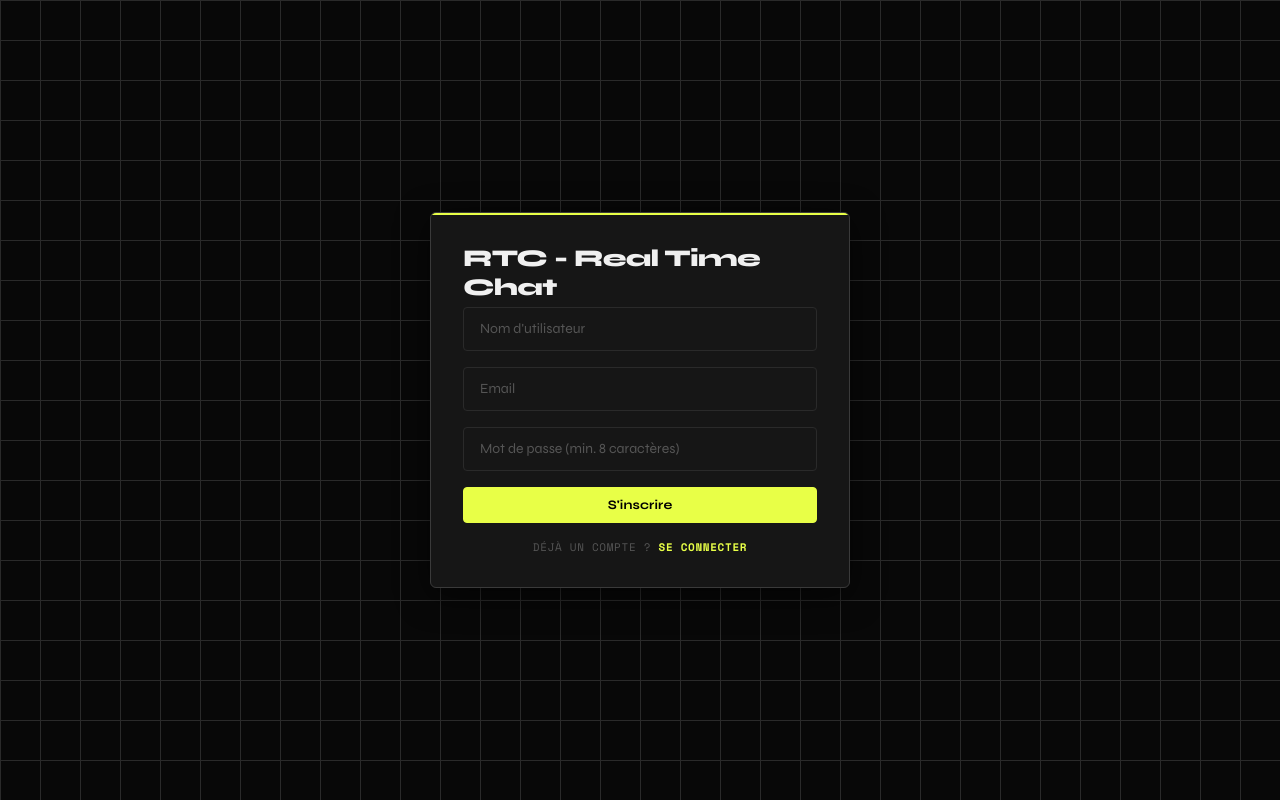
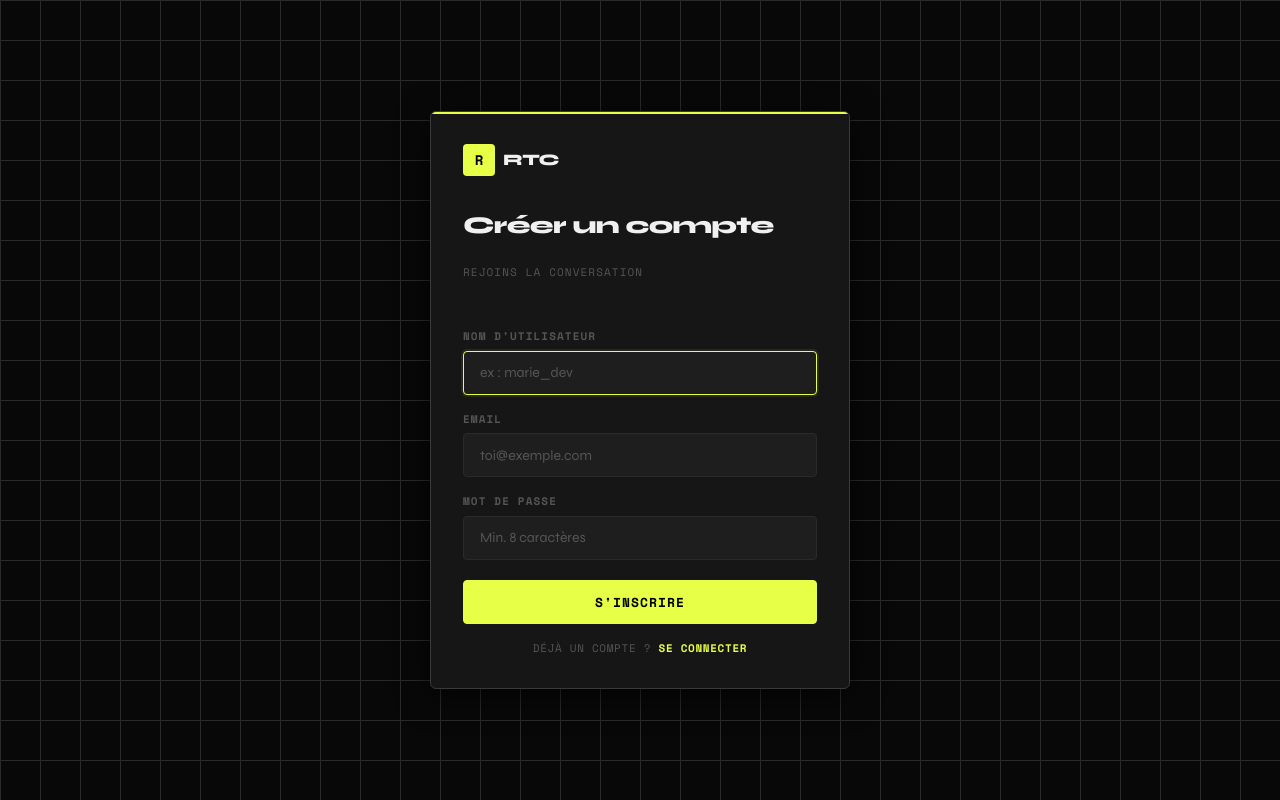
Before and after one commit to franckchincholle/ChatRTC, a Next.js app in the folder frontend/: page /auth/signup in a window 1280 px wide. Built offline with nearby package versions, Linux system fonts and the light colour scheme; no server answers.

Commit message:
updated auth components (layout, loginform and signupform

```diff
--- a/frontend/src/components/auth/AuthLayout.tsx
+++ b/frontend/src/components/auth/AuthLayout.tsx
@@ -10,7 +10,11 @@ export function AuthLayout({ children }: AuthLayoutProps) {
   return (
     <div className="auth-container">
       <div className="auth-box">
-        <h1 className="auth-title">RTC - Real Time Chat</h1>
+        {/* Logo */}
+        <div className="auth-logo">
+          <div className="auth-logo-mark">R</div>
+          <span className="auth-logo-name">RTC</span>
+        </div>
         {children}
       </div>
     </div>
--- a/frontend/src/components/auth/SignupForm.tsx
+++ b/frontend/src/components/auth/SignupForm.tsx
@@ -4,14 +4,12 @@ import React, { useState } from 'react';
 import { useAuth } from '@/hooks/useAuth';
 import { useRouter } from 'next/navigation';
 import { validateEmail, validatePassword, validateUsername } from '@/utils/validators';
-import { Button } from '@/components/ui/Button';
-import { Input } from '@/components/ui/Input';
 
 export function SignupForm() {
-  const [email, setEmail] = useState('');
+  const [email, setEmail]       = useState('');
   const [username, setUsername] = useState('');
   const [password, setPassword] = useState('');
-  const [errors, setErrors] = useState<{
+  const [errors, setErrors]     = useState<{
     email?: string;
     username?: string;
     password?: string;
@@ -24,15 +22,15 @@ export function SignupForm() {
     e.preventDefault();
     setErrors({});
 
-    const emailValidation = validateEmail(email);
-    const usernameValidation = validateUsername(username);
-    const passwordValidation = validatePassword(password);
+    const emailV    = validateEmail(email);
+    const usernameV = validateUsername(username);
+    const passwordV = validatePassword(password);
 
-    if (!emailValidation.isValid || !usernameValidation.isValid || !passwordValidation.isValid) {
+    if (!emailV.isValid || !usernameV.isValid || !passwordV.isValid) {
       setErrors({
-        email: emailValidation.error,
-        username: usernameValidation.error,
-        password: passwordValidation.error,
+        email:    emailV.error,
+        username: usernameV.error,
+        password: passwordV.error,
       });
       return;
     }
@@ -40,50 +38,82 @@ export function SignupForm() {
     try {
       await signup({ email, username, password });
       router.push('/chat');
-    } catch (err) {
-    }
+    } catch {}
   };
 
   return (
     <form onSubmit={handleSubmit} className="auth-form">
-      <div>
-        <Input
+      <div className="auth-title">Créer un compte</div>
+      <div className="auth-subtitle">Rejoins la conversation</div>
+
+      {/* Username */}
+      <div className="auth-field">
+        <label className="auth-field-label" htmlFor="signup-username">
+          Nom d'utilisateur
+        </label>
+        <input
+          id="signup-username"
           type="text"
-          placeholder="Nom d'utilisateur"
+          className={`auth-input${errors.username ? ' input-error' : ''}`}
+          placeholder="ex : marie_dev"
           value={username}
           onChange={(e) => setUsername(e.target.value)}
           disabled={isLoading}
+          autoComplete="username"
+          autoFocus
         />
-        {errors.username && <span className="auth-error">{errors.username}</span>}
+        {errors.username && <span className="input-error-message">{errors.username}</span>}
       </div>
 
-      <div>
-        <Input
+      {/* Email */}
+      <div className="auth-field">
+        <label className="auth-field-label" htmlFor="signup-email">Email</label>
+        <input
+          id="signup-email"
           type="email"
-          placeholder="Email"
+          className={`auth-input${errors.email ? ' input-error' : ''}`}
+          placeholder="toi@exemple.com"
           value={email}
           onChange={(e) => setEmail(e.target.value)}
           disabled={isLoading}
+          autoComplete="email"
         />
-        {errors.email && <span className="auth-error">{errors.email}</span>}
+        {errors.email && <span className="input-error-message">{errors.email}</span>}
       </div>
 
-      <div>
-        <Input
+      {/* Mot de passe */}
+      <div className="auth-field">
+        <label className="auth-field-label" htmlFor="signup-password">
+          Mot de passe
+        </label>
+        <input
+          id="signup-password"
           type="password"
-          placeholder="Mot de passe (min. 8 caractères)"
+          className={`auth-input${errors.password ? ' input-error' : ''}`}
+          placeholder="Min. 8 caractères"
           value={password}
           onChange={(e) => setPassword(e.target.value)}
           disabled={isLoading}
+          autoComplete="new-password"
         />
-        {errors.password && <span className="auth-error">{errors.password}</span>}
+        {errors.password && <span className="input-error-message">{errors.password}</span>}
       </div>
 
-      {error && <div className="auth-error">{error}</div>}
+      {/* Erreur serveur */}
+      {error && (
+        <div className="auth-error" role="alert">{error}</div>
+      )}
 
-      <Button type="submit" disabled={isLoading}>
-        {isLoading ? 'Inscription...' : "S'inscrire"}
-      </Button>
+      <button
+        type="submit"
+        className="auth-submit"
+        disabled={isLoading}
+      >
+        {isLoading
+          ? <><span className="spinner spinner-xs" /> Inscription…</>
+          : "S'inscrire"
+        }
+      </button>
     </form>
   );
 }
```
Also changed, not shown: frontend/src/components/auth/LoginForm.tsx (+43 -25 lines).
